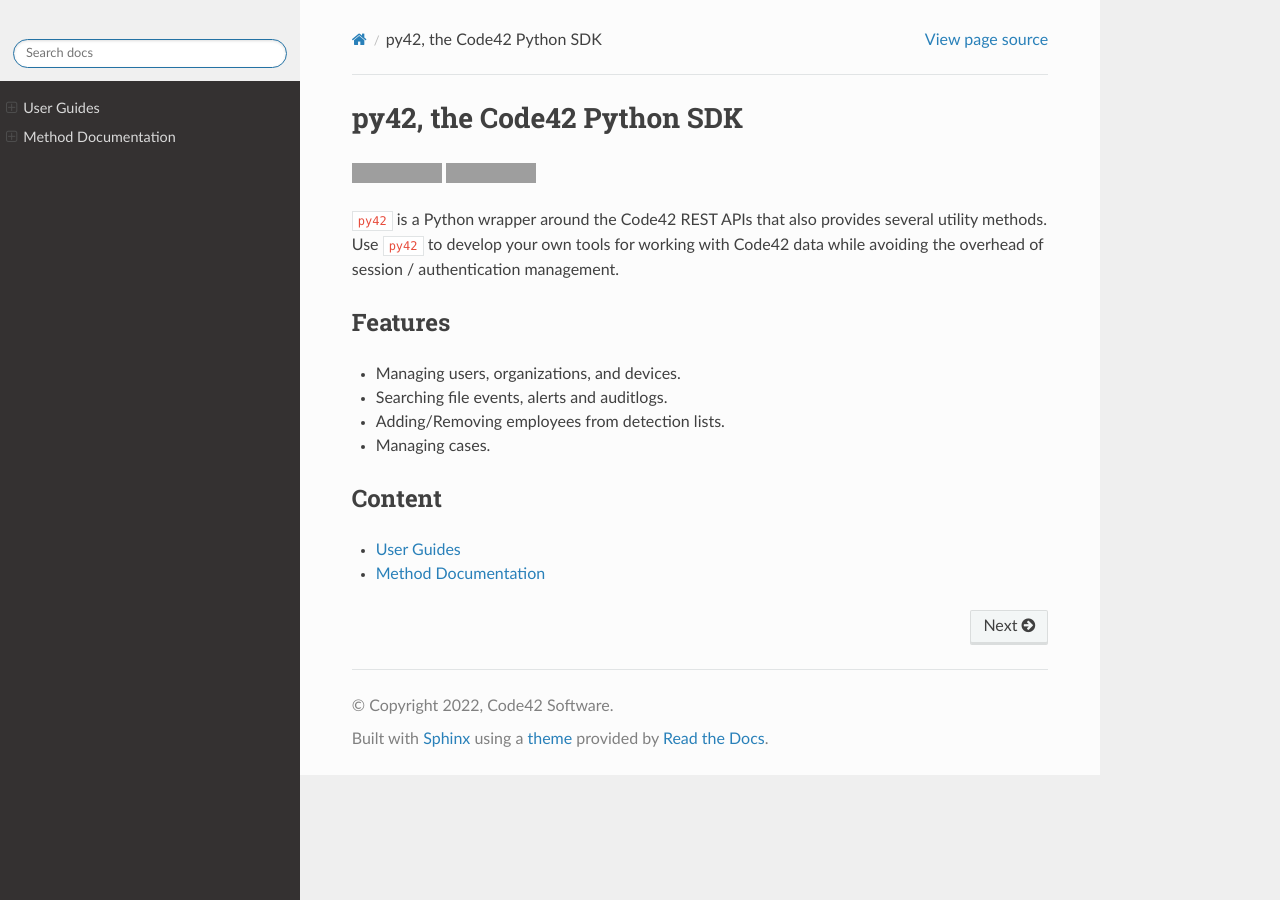
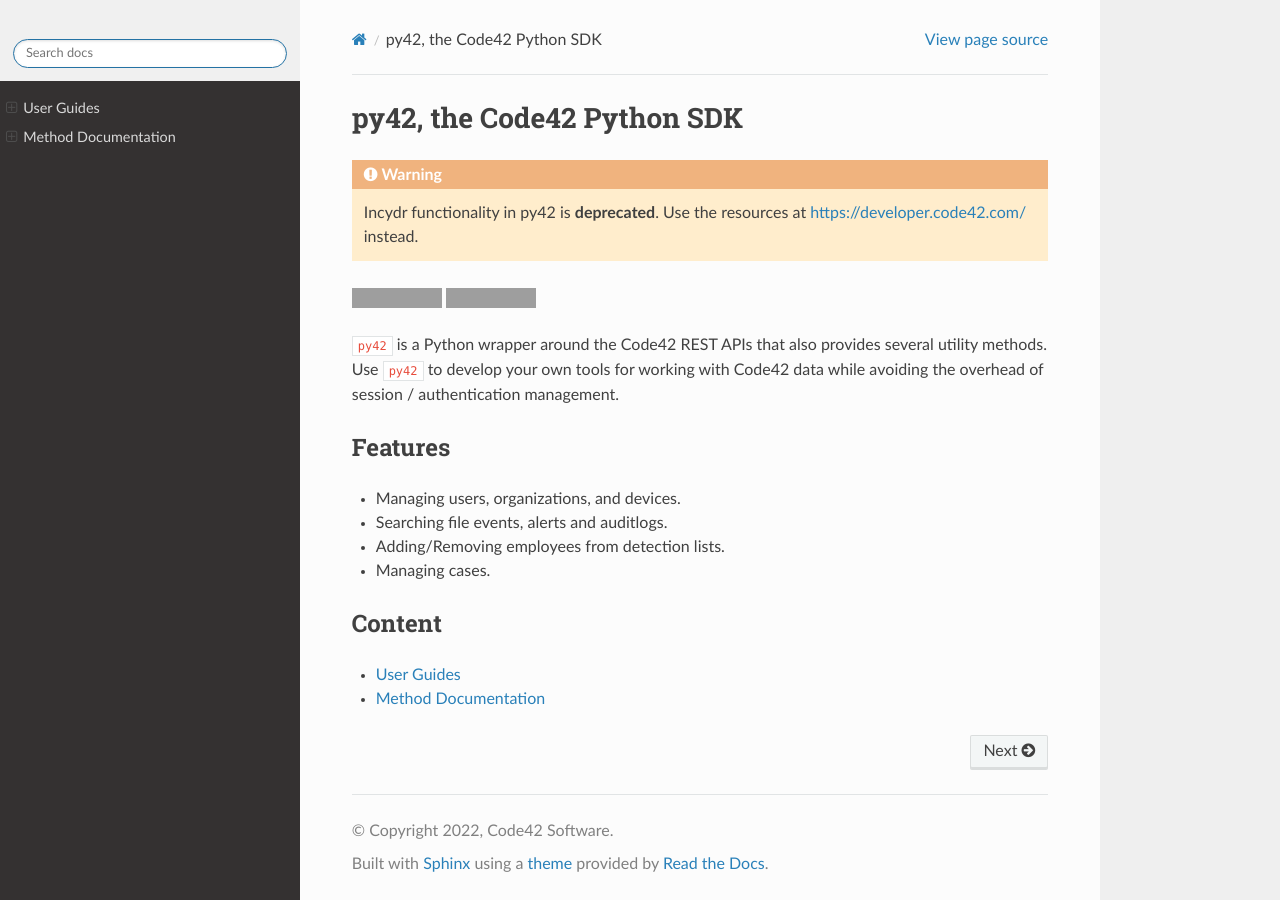
Before and after one commit to code42/py42, a Sphinx documentation site: the page built from docs/index.md, in a window 1280 px wide. Built offline with Sphinx 7.4.7 and the Read the Docs theme 3.1.0, drawn with Linux system fonts in a browser that asks for light colours; the version number is read from the project's files by our own code; grey boxes are pictures that could not be loaded.

Commit message:
add deprecation to docs index (#474)

````diff
--- a/docs/index.md
+++ b/docs/index.md
@@ -14,6 +14,10 @@
     :maxdepth: 2
 
     methods
+```
+
+```{eval-rst}
+.. warning:: Incydr functionality in py42 is **deprecated**. Use the resources at https://developer.code42.com/ instead.
 ```
 
 
--- a/src/py42/__version__.py
+++ b/src/py42/__version__.py
@@ -1,3 +1,3 @@
 # py42
 
-__version__ = "1.28.0"
+__version__ = "1.28.1"
````
